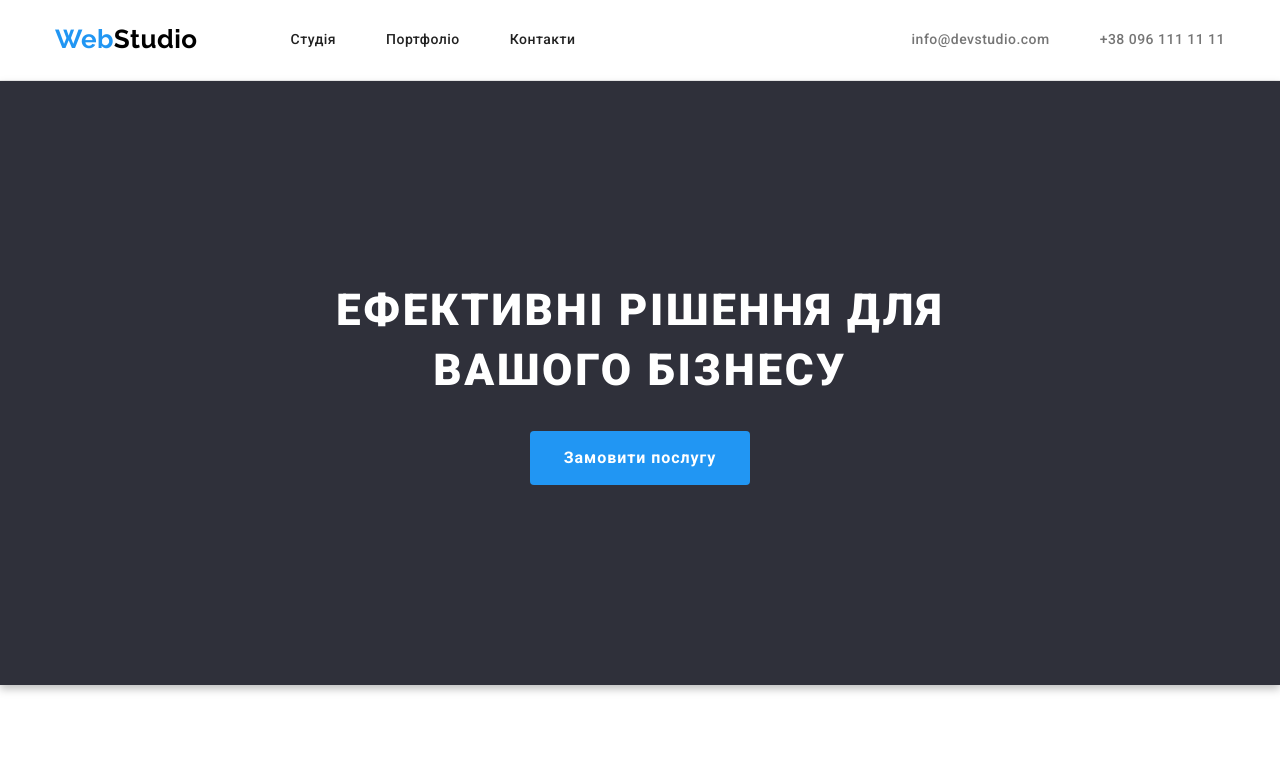
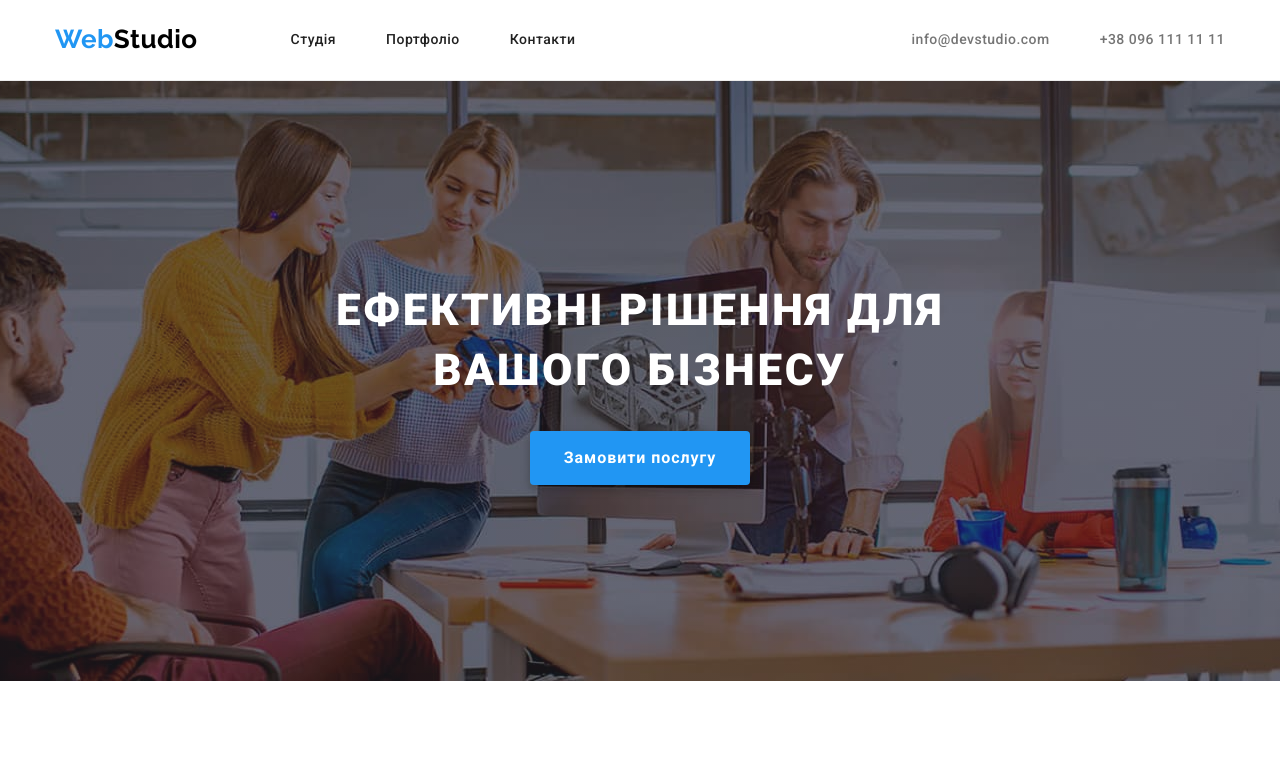
Before and after one commit to lysenkoandrey/goit-markup-hw-04, a plain HTML site: page index.html in a window 1280 px wide. Shown: the top 771 px of the page. Drawn offline with nearby package versions, Linux system fonts and the light colour scheme.

Commit message:
herobgc
herobgc

```diff
--- a/css/styles.css
+++ b/css/styles.css
@@ -168,11 +168,15 @@ header {
 /* --------- MAIN PAGE--------- */
 
 .section-hero {
-
-    background-color: #2F303A;
-    text-align: center;
-
-    filter: drop-shadow(0px 4px 4px rgba(0, 0, 0, 0.25));
+    max-width: 1600px;
+    height: 600px;
+    margin-left: auto;
+    margin-right: auto;
+    background: linear-gradient(rgba(47, 48, 58, 0.4), rgba(47, 48, 58, 0.4)),
+        url(../images/Hero.jpg), #C4C4C4;
+    background-repeat: no-repeat;
+    background-size: cover;
+    background-position: center;
 }
 
 .section-two,
@@ -467,6 +471,7 @@ button {
     font-size: 16px;
     line-height: 1.88;
     letter-spacing: 0.06em;
+    filter: drop-shadow(0px 4px 4px rgba(0, 0, 0, 0.25));
 }
 
 .portfolio-button {
```
